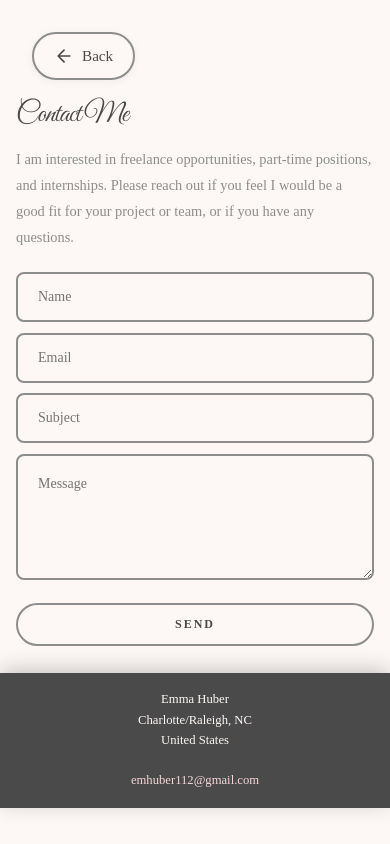
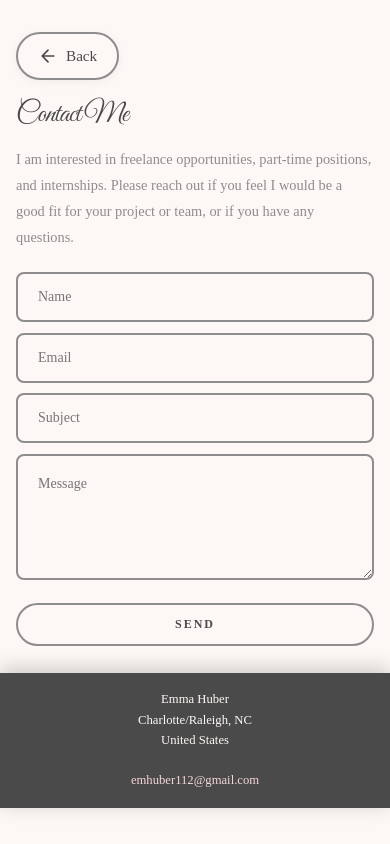
Before and after one commit to j-isaac-adams/emma-portfolio, a plain HTML site: page contact/index.html in a window 390 px wide. Drawn offline with nearby package versions, Linux system fonts and the light colour scheme.

Commit message:
Changed back button spacing.

```diff
--- a/contact/contact.css
+++ b/contact/contact.css
@@ -286,6 +286,9 @@ html, body {
 
 /* Small Mobile Adjustments */
 @media (max-width: 768px) {
+  .back-button {
+    left: 1rem;
+  }
   .container.contact-page { padding: 6rem 1rem 1rem 1rem; }
   .page-title { font-size: 1.8rem; }
   .contact-form li.half { width: 100%; margin-left: 0; float: none; }
```
